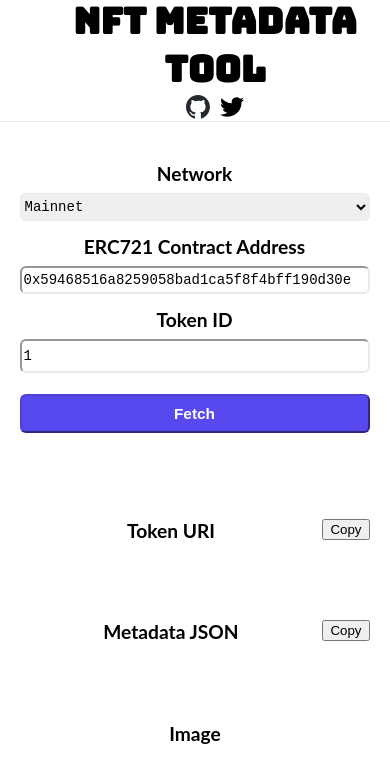
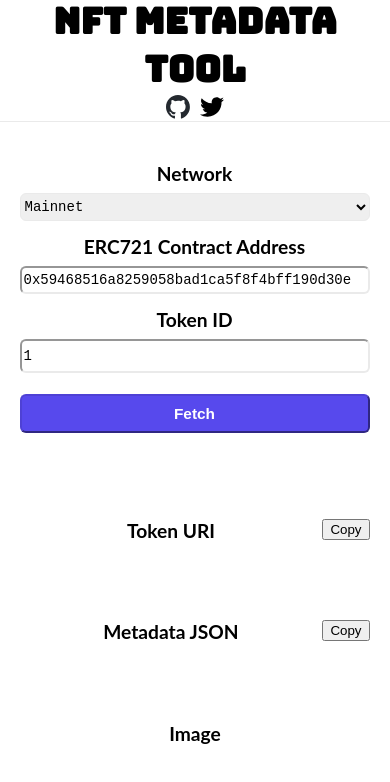
Before and after one commit to nvonpentz/nft-metadata-tool, a Next.js app: page / in a window 390 px wide. Shown: the top 782 px of the page. Built offline with nearby package versions, Linux system fonts and the light colour scheme.

Commit message:
Remove padding on header on mobile

```diff
--- a/styles/Home.module.css
+++ b/styles/Home.module.css
@@ -115,7 +115,6 @@
 
 @media (max-width: 768px) {
   .header {
-    padding-left: 40px;
     padding-bottom: 0px;
   }
 
```
